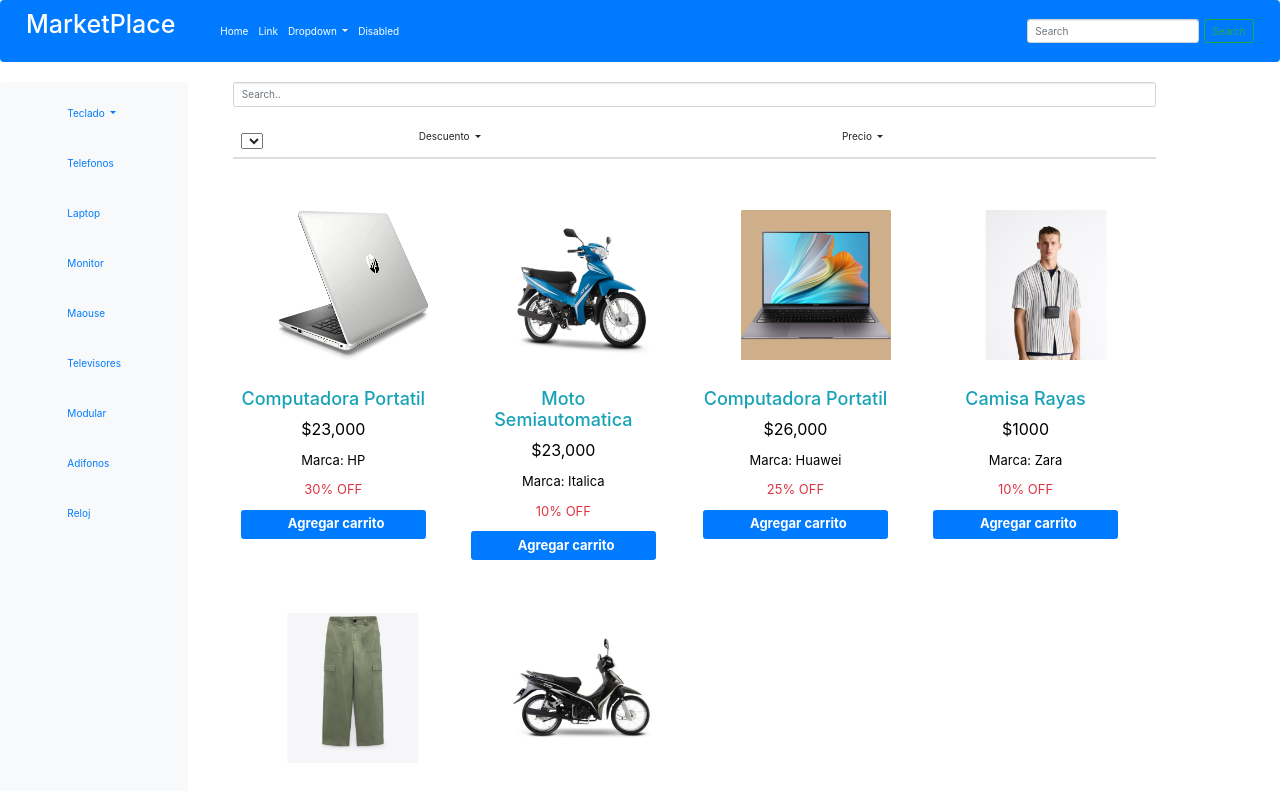
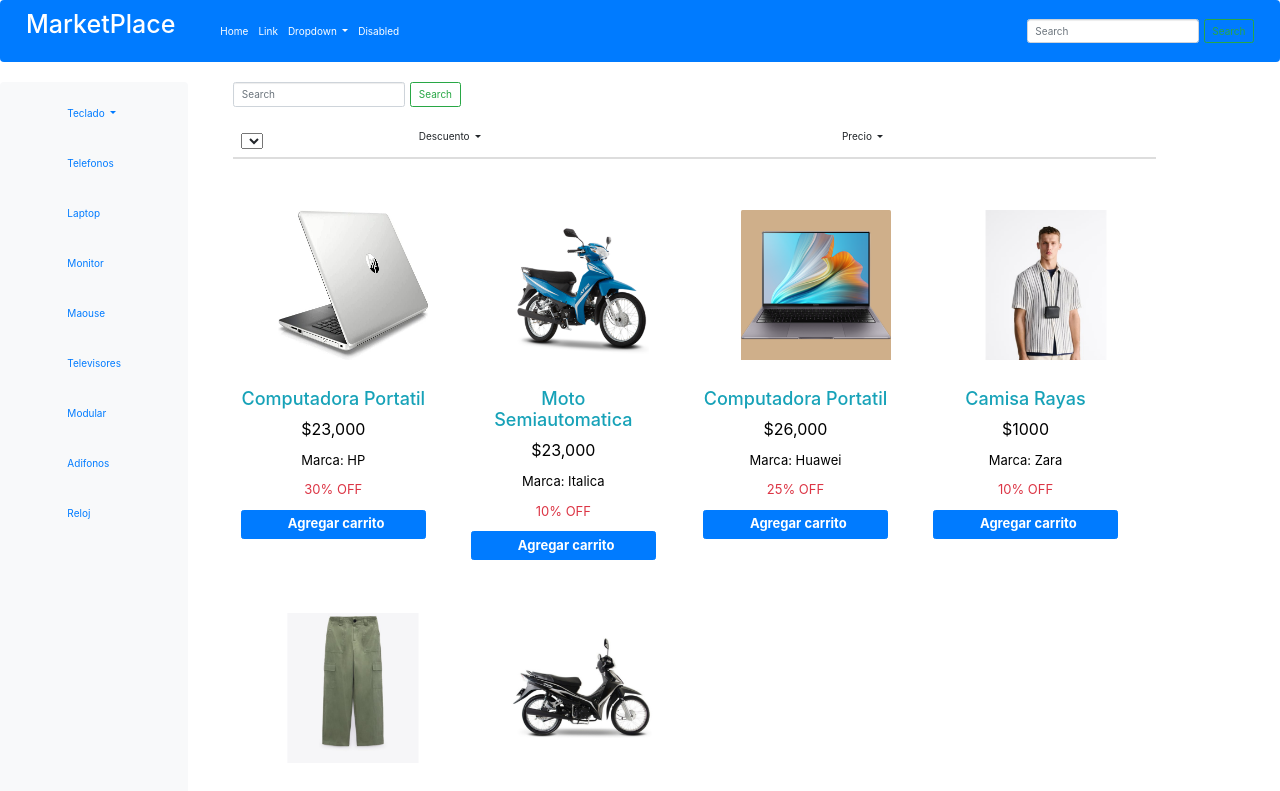
Before and after one commit to YareCanul/Ecommers-Angular-Project, an Angular app: page / in a window 1280 px wide. Shown: the top 791 px of the page. Built offline with nearby package versions, Linux system fonts and the light colour scheme.

Commit message:
Style para search

```diff
--- a/src/app/components/navbar/navbar.component.css
+++ b/src/app/components/navbar/navbar.component.css
@@ -0,0 +1,5 @@
+.navbar-nav.navbar-center {
+    position: absolute;
+    left: 50%;
+    transform: translatex(-50%);
+}
--- a/src/app/components/navbar/navbar.component.html
+++ b/src/app/components/navbar/navbar.component.html
@@ -31,11 +31,14 @@
           <a class="nav-link disabled text-white" href="#">Disabled</a>
         </li>
 
+
       </ul>
+
       <form class="form-inline my-2 my-lg-0 bg-primary">
         <input class="form-control mr-sm-2 " type="search" placeholder="Search" aria-label="Search">
         <button class="btn btn-outline-success my-2 my-sm-0" type="submit">Search</button>
       </form>
 
+
     </div>
   </nav>
--- a/src/app/components/posts/posts.component.css
+++ b/src/app/components/posts/posts.component.css
@@ -31,3 +31,8 @@
 p {
     color: rgb(0, 0, 0);
   }
+  .navbar-nav.navbar-center {
+    position: absolute;
+    left: 50%;
+    transform: translatex(-50%);
+}
--- a/src/app/components/posts/posts.component.html
+++ b/src/app/components/posts/posts.component.html
@@ -107,7 +107,11 @@
 <div class="row">
     <div class="col">
         <div class="form-group">
-            <input type="text" class="form-control" name= " filterPost" placeholder="Search.." [(ngModel)]="filterPost">
+          <form class="form-inline">
+            <input class="form-control mr-sm-2" name="filterPost" type="search" placeholder="Search" [(ngModel)]="filterPost" aria-label="Search">
+            <button class="btn btn-outline-success my-2 my-sm-0" type="submit">Search</button>
+          </form>
+
                </div>
                <table class="table table-striped" >
                 <thead>
@@ -181,7 +185,8 @@
       <div id="message"></div>
       <div class="row mt-2 pb-3" >
 
-        <tr *ngFor="let post of post | filter:filterPost ">
+        <tr *ngFor="let post of post | filter:filterPost " >
+
 
         <div class="col-sm-6 col-md-4 col-lg-3 mb-2" >
           <div class="card-deck">
```
